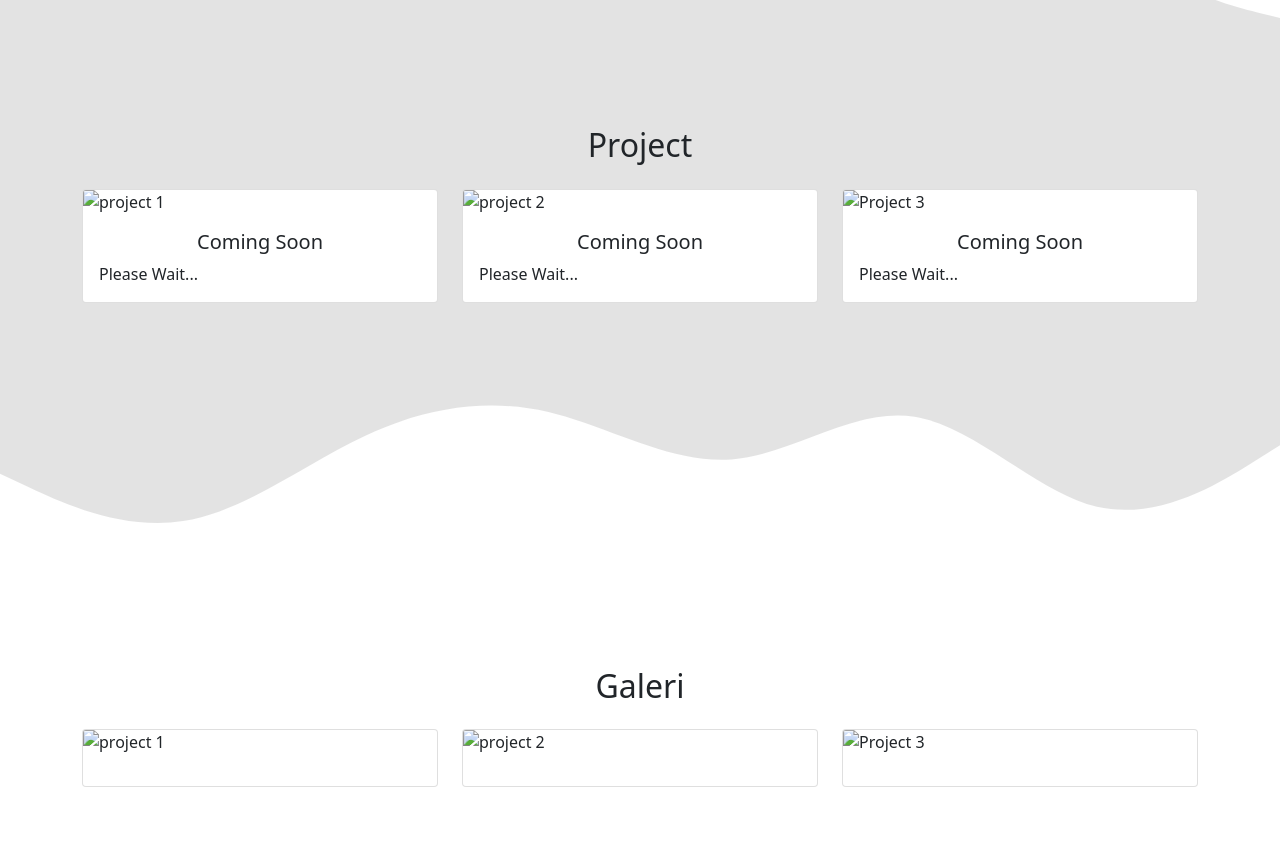
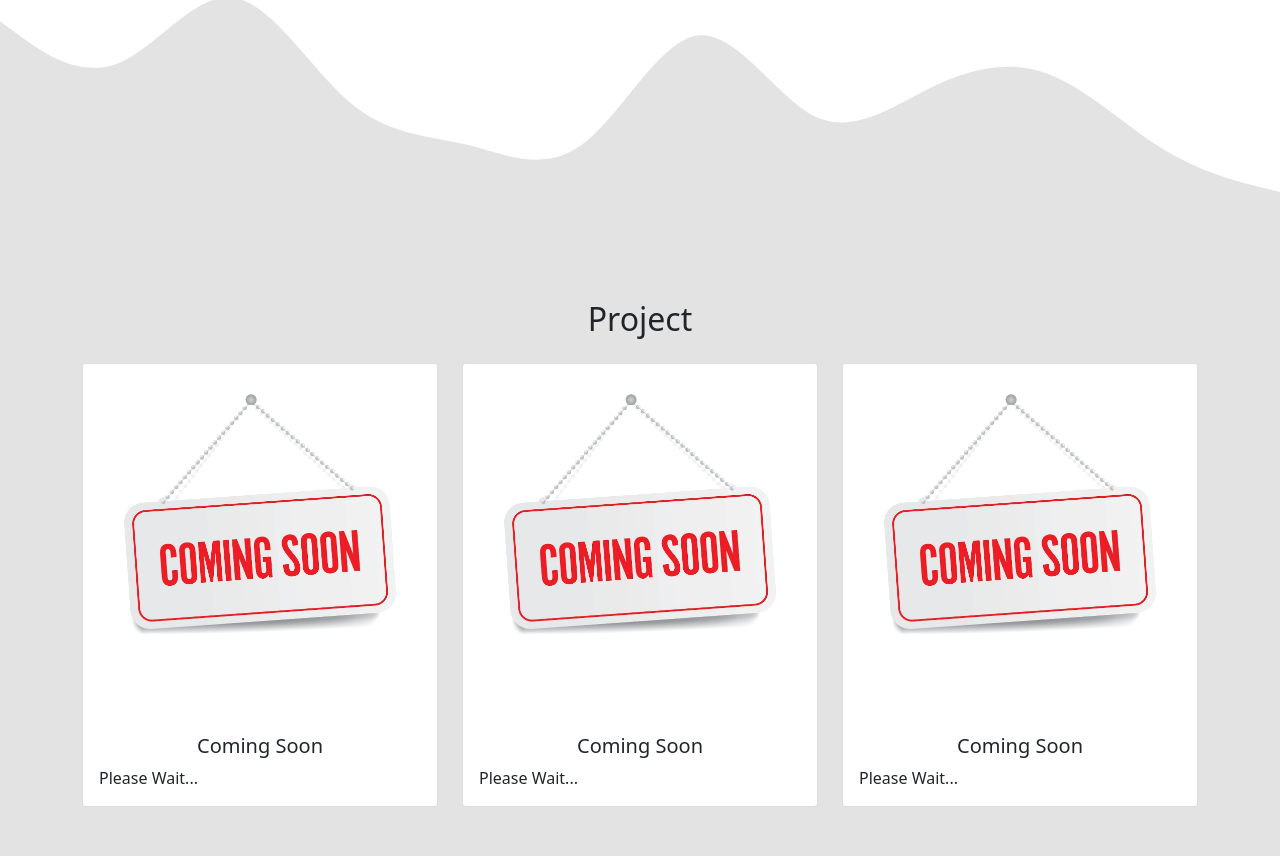
Before and after one commit to FanYoas/fanyoas.github.io, a plain HTML site: page portofolio.html in a window 1280 px wide. Shown: the part 1104-1960 px from the top of the page. Drawn offline with nearby package versions, Linux system fonts and the light colour scheme.

Commit message:
Update portofolio.html

```diff
--- a/portofolio.html
+++ b/portofolio.html
@@ -48,7 +48,7 @@
 
     <!--Jumbotron-->
     <section class="jumbotron text-center">
-      <img src="img/Fan Yoas.jpg" alt="Fan Yoas" width="200" class="rounded-circle" />
+      <img src="Fan Yoas.jpg" alt="Fan Yoas" width="200" class="rounded-circle" />
       <h1 class="display-4">Fan Yoas Naurito Canfeho</h1>
       <p class="lead">Fisika '19 UAD</p>
       <svg xmlns="http://www.w3.org/2000/svg" viewBox="0 0 1440 320">
@@ -102,7 +102,7 @@
         <div class="row row-cols-1 row-cols-md-3 g-4">
           <div class="col">
             <div class="card h-100">
-              <img src="img/Project.jpg" class="card-img-top" alt="project 1" />
+              <img src="Project.jpg" class="card-img-top" alt="project 1" />
               <div class="card-body">
                 <h5 class="card-title text-center">Coming Soon</h5>
                 <p class="card-text">Please Wait...</p>
@@ -111,7 +111,7 @@
           </div>
           <div class="col">
             <div class="card h-100">
-              <img src="img/Project.jpg" class="card-img-top" alt="project 2" />
+              <img src="Project.jpg" class="card-img-top" alt="project 2" />
               <div class="card-body">
                 <h5 class="card-title text-center">Coming Soon</h5>
                 <p class="card-text">Please Wait...</p>
@@ -120,7 +120,7 @@
           </div>
           <div class="col">
             <div class="card h-100">
-              <img src="img/Project.jpg" class="card-img-top" alt="Project 3" />
+              <img src="Project.jpg" class="card-img-top" alt="Project 3" />
               <div class="card-body">
                 <h5 class="card-title text-center">Coming Soon</h5>
                 <p class="card-text">Please Wait...</p>
@@ -150,19 +150,19 @@
         <div class="row row-cols-1 row-cols-md-3 g-4">
           <div class="col">
             <div class="card h-100">
-              <img src="img/galeri (1).jpg" class="card-img-top" alt="project 1" />
+              <img src="galeri (1).jpg" class="card-img-top" alt="project 1" />
               <div class="card-body"></div>
             </div>
           </div>
           <div class="col">
             <div class="card h-100">
-              <img src="img/galeri (3).jpg" class="card-img-top" alt="project 2" />
+              <img src="galeri (3).jpg" class="card-img-top" alt="project 2" />
               <div class="card-body"></div>
             </div>
           </div>
           <div class="col">
             <div class="card h-100">
-              <img src="img/galeri (2).jpg" class="card-img-top" alt="Project 3" />
+              <img src="galeri (2).jpg" class="card-img-top" alt="Project 3" />
               <div class="card-body"></div>
             </div>
           </div>
```
